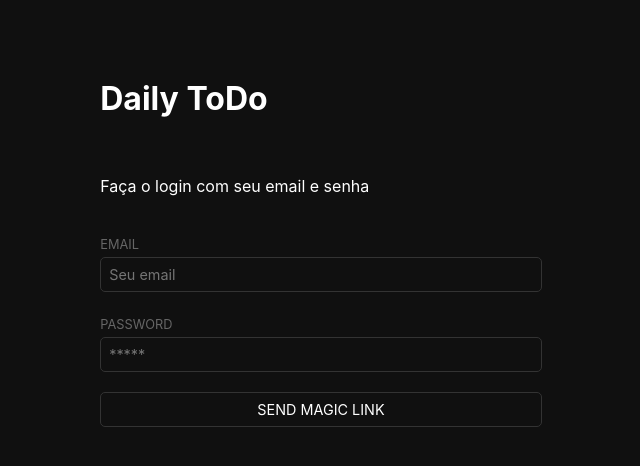
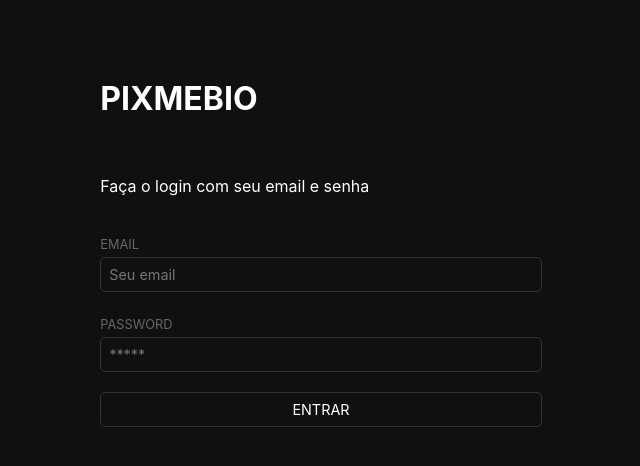
Before and after one commit to Jackson-Vieira/pixmebio, a Nuxt app: page / in a window 1280 px wide. Shown: the top 466 px of the page, without its empty margins (319-959 px from the left). Built offline with nearby package versions, Linux system fonts and the light colour scheme; no server answers.

Commit message:
fix styles

```diff
--- a/assets/globals.css
+++ b/assets/globals.css
@@ -321,7 +321,7 @@
 }
 
 .avatar.image {
-    object-fit: cover;
+    object-fit: contain;
 }
 
 .avatar.no-image {
--- a/components/Account.vue
+++ b/components/Account.vue
@@ -46,6 +46,7 @@
             id: user.value.id,
             username: username.value,
             pix_key: pix_key.value,
+            description: description.value,
             avatar_url: avatar_path.value,
             updated_at: new Date(),
         }
@@ -102,7 +103,7 @@
 
         <div>
             <label for="pixKey">Pix Key</label>
-            <input id="pixKey" type="url" v-model="pix_key" />
+            <input id="pixKey" type="text" v-model="pix_key" />
         </div>
 
         <div>
--- a/components/Auth.vue
+++ b/components/Auth.vue
@@ -21,7 +21,7 @@
 <template>
     <form class="row flex-center flex" @submit.prevent="handleLogin">
         <div class="col-6 form-widget">
-            <h1 class="header">Daily ToDo</h1>
+            <h1 class="header">PIXMEBIO</h1>
             <p class="description">
                 Faça o login com seu email e senha
             </p>
@@ -38,7 +38,7 @@
                     id="email"
                     :disabled="loading"
                     class="button block"
-                    :value="loading ? 'Loading' : 'Send magic link'"
+                    :value="loading ? 'Entrando...' : 'Entrar'"
                     type="submit"
                 />
             </div>
--- a/pages/[username]/index.vue
+++ b/pages/[username]/index.vue
@@ -1,7 +1,7 @@
 <template>
 <div class="profile__card">
     <div class="profile__info">
-        <Avatar :path="profile.avatar_url" :allow-upload="false" width="4rem"/>
+        <Avatar :path="profile.avatar_url" :allow-upload="false" width="5rem"/>
         <strong>{{ profile.username }}</strong>
         <p>{{ profile.description }}</p>
     </div>
```
